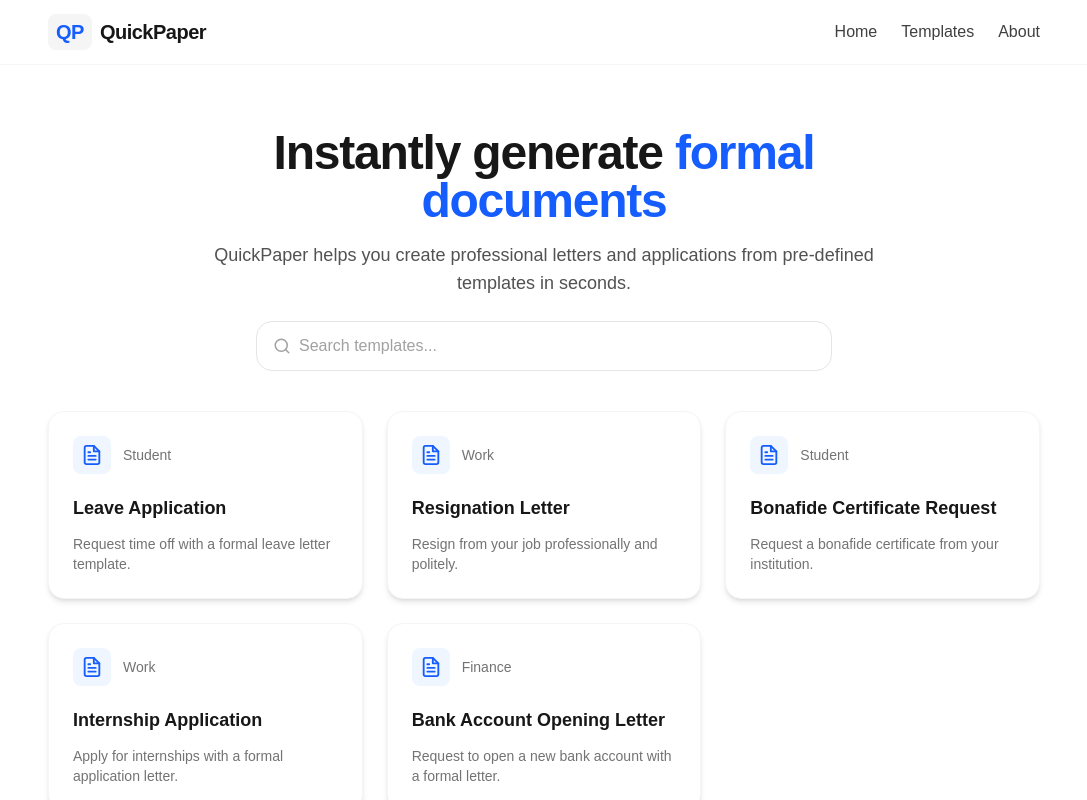
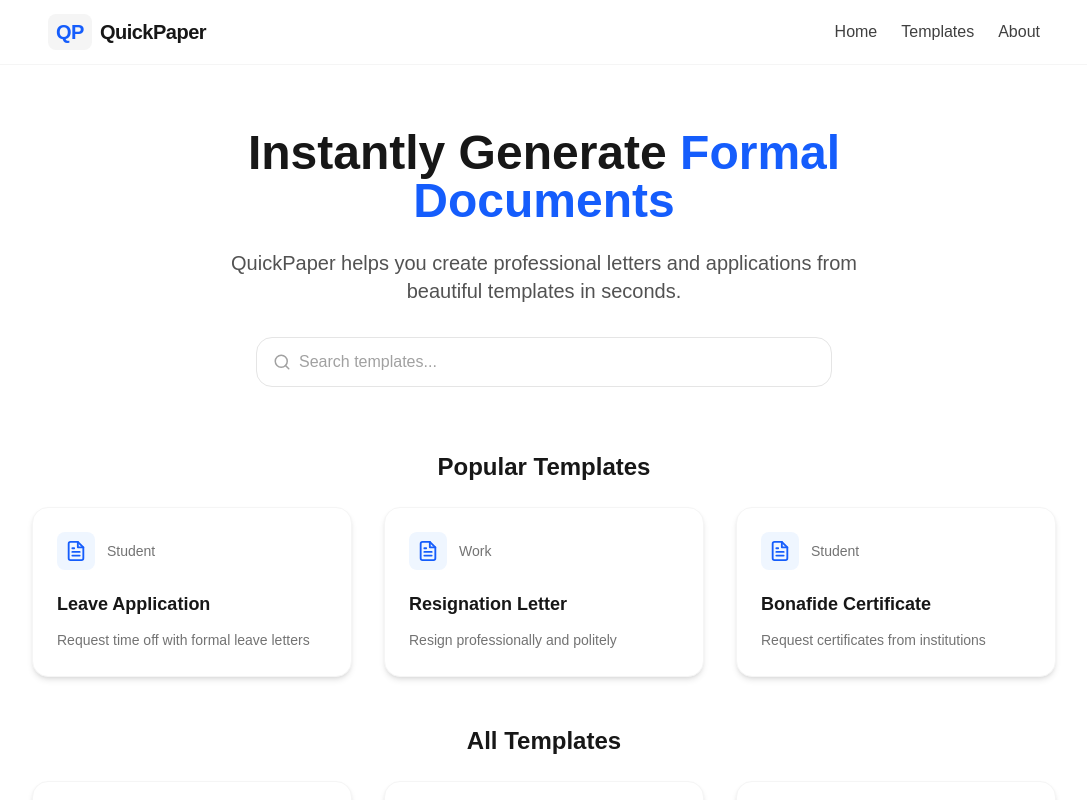
Before and after one commit to aditiappemane/QuickPaper, a Next.js app: page / in a window 1280 px wide. Shown: the top 800 px of the page, without its empty margins (96-1183 px from the left). Built offline with nearby package versions, Linux system fonts and the light colour scheme.

Commit message:
updated the page.tsx

```diff
--- a/src/app/page.tsx
+++ b/src/app/page.tsx
@@ -1,47 +1,72 @@
 "use client";
-import { useState, useMemo, Suspense } from "react";
+import { useState, useMemo, useEffect } from "react";
 import Header from "@/components/Header";
 import Footer from "@/components/Footer";
 import SearchBar from "@/components/SearchBar";
 import TemplateCard from "@/components/TemplateCard";
 import Template from "./Template";
 import Spinner from "@/components/Spinner";
+import { motion } from "framer-motion";
 
-const templates = [
+type TemplateType = {
+  id: string;
+  title: string;
+  description: string;
+  category: string;
+};
+
+const templatesData: TemplateType[] = [
   {
     id: "leave-application",
     title: "Leave Application",
-    description: "Request time off with a formal leave letter template.",
+    description: "Request time off with formal leave letters",
     category: "Student",
   },
   {
     id: "resignation-letter",
     title: "Resignation Letter",
-    description: "Resign from your job professionally and politely.",
+    description: "Resign professionally and politely",
     category: "Work",
   },
   {
     id: "bonafide-certificate",
-    title: "Bonafide Certificate Request",
-    description: "Request a bonafide certificate from your institution.",
+    title: "Bonafide Certificate",
+    description: "Request certificates from institutions",
     category: "Student",
   },
   {
     id: "internship-application",
     title: "Internship Application",
-    description: "Apply for internships with a formal application letter.",
+    description: "Apply for internships with formal letters",
     category: "Work",
   },
   {
     id: "bank-account-opening",
-    title: "Bank Account Opening Letter",
-    description: "Request to open a new bank account with a formal letter.",
+    title: "Bank Account Letter",
+    description: "Request new bank account openings",
     category: "Finance",
+  },
+  {
+    id: "fee-concession",
+    title: "Fee Concession Request",
+    description: "Request fee discounts from institutions",
+    category: "Student",
   },
 ];
 
 export default function HomePage() {
   const [search, setSearch] = useState("");
+  const [templates, setTemplates] = useState<TemplateType[]>([]);
+  const [loading, setLoading] = useState(true);
+
+  useEffect(() => {
+    setLoading(true);
+    const timer = setTimeout(() => {
+      setTemplates(templatesData);
+      setLoading(false);
+    }, 800);
+    return () => clearTimeout(timer);
+  }, []);
 
   const filtered = useMemo(() => {
     if (!search.trim()) return templates;
@@ -51,44 +76,91 @@ export default function HomePage() {
         t.description.toLowerCase().includes(search.toLowerCase()) ||
         t.category.toLowerCase().includes(search.toLowerCase())
     );
-  }, [search]);
+  }, [search, templates]);
 
   return (
-    <>
+    <div className="min-h-screen flex flex-col">
       <Header />
       <Template>
-        <section className="w-full py-16 bg-white min-h-screen">
-          <div className="max-w-3xl mx-auto text-center mb-10 px-4">
-            <h1 className="text-4xl md:text-5xl font-bold tracking-tight mb-4">
-              Instantly generate{" "}
-              <span className="text-blue-600">formal documents</span>
-            </h1>
-            <p className="text-lg text-neutral-600 mb-6">
-              QuickPaper helps you create professional letters and applications
-              from pre-defined templates in seconds.
+        <section className="w-full py-16 bg-white">
+          <div className="max-w-6xl mx-auto px-4">
+            <div className="text-center max-w-3xl mx-auto mb-16">
+              <motion.h1
+                initial={{ opacity: 0, y: 20 }}
+                animate={{ opacity: 1, y: 0 }}
+                className="text-4极速赛车开奖网
+xl md:text-5xl font-bold mb-6 text-neutral-900"
+              >
+                Instantly Generate{" "}
+                <span className="text-blue-600">Formal Documents</span>
+              </motion.h1>
+
+              <motion.p
+                initial={{ opacity: 0 }}
+                animate={{ opacity: 1 }}
+                transition={{ delay: 0.1 }}
+                className="text-xl text-neutral-600 mb-8 max-w-2xl mx-auto"
+              >
+                QuickPaper helps you create professional letters and
+                applications from beautiful templates in seconds.
+              </motion.p>
+
+              <motion.div
+                initial={{ opacity: 0 }}
+                animate={{ opacity: 1 }}
+                transition={{ delay: 0.2 }}
+                className="max-w-xl mx-auto"
+              >
+                <SearchBar value={search} onChange={setSearch} />
+              </motion.div>
+            </div>
+
+            {loading ? (
+              <div className="flex justify-center py-16">
+                <Spinner />
+              </div>
+            ) : (
+              <>
+                <div className="mb-12">
+                  <h2 className="text-2xl font-semibold text-neutral-900 mb-6 text-center">
+                    Popular Templates
+                  </h2>
+
+                  <div className="max-w-5xl mx-auto grid grid-cols-1 sm:grid-cols-2 lg:grid-cols-3 gap-8">
+                    {filtered.slice(0, 3).map((t) => (
+                      <TemplateCard key={t.id} {...t} />
+                    ))}
+                  </div>
+                </div>
+
+                <div>
+                  <h2 className="text-2xl font-semibold text-neutral-900 mb-6 text-center">
+                    All Templates
+                  </h2>
+
+                  {filtered.length === 0 ? (
+                    <div className="text-center py-12">
+                      <p className="text-neutral-400 mb-4">
+                        No templates found
                       </p>
-            <SearchBar value={search} onChange={setSearch} />
-          </div>
-          <Suspense fallback={<Spinner />}>
-            <div
-              className="max-w-5xl mx-auto grid grid-cols-1 sm:grid-cols-2 md:grid-cols-3 gap-6 px-4"
-              id="templates"
-            >
-              {filtered.length === 0 ? (
-                <div className="col-span-full text-center py-10">
-                  <p className="text-neutral-400 mb-4">No templates found</p>
-                  <p className="text-sm text-neutral-500">
+                      <p className="text-neutral-500">
                         Try a different search term or browse our templates
                       </p>
                     </div>
                   ) : (
-                filtered.map((t) => <TemplateCard key={t.id} {...t} />)
+                    <div className="max-w-5xl mx-auto grid grid-cols-1 sm:grid-cols-2 lg:grid-cols-3 gap-8">
+                      {filtered.map((t) => (
+                        <TemplateCard key={t.id} {...t} />
+                      ))}
+                    </div>
                   )}
                 </div>
-          </Suspense>
+              </>
+            )}
+          </div>
         </section>
       </Template>
       <Footer />
-    </>
+    </div>
   );
 }
```
Lines whose indentation alone changed are shown as unchanged.
